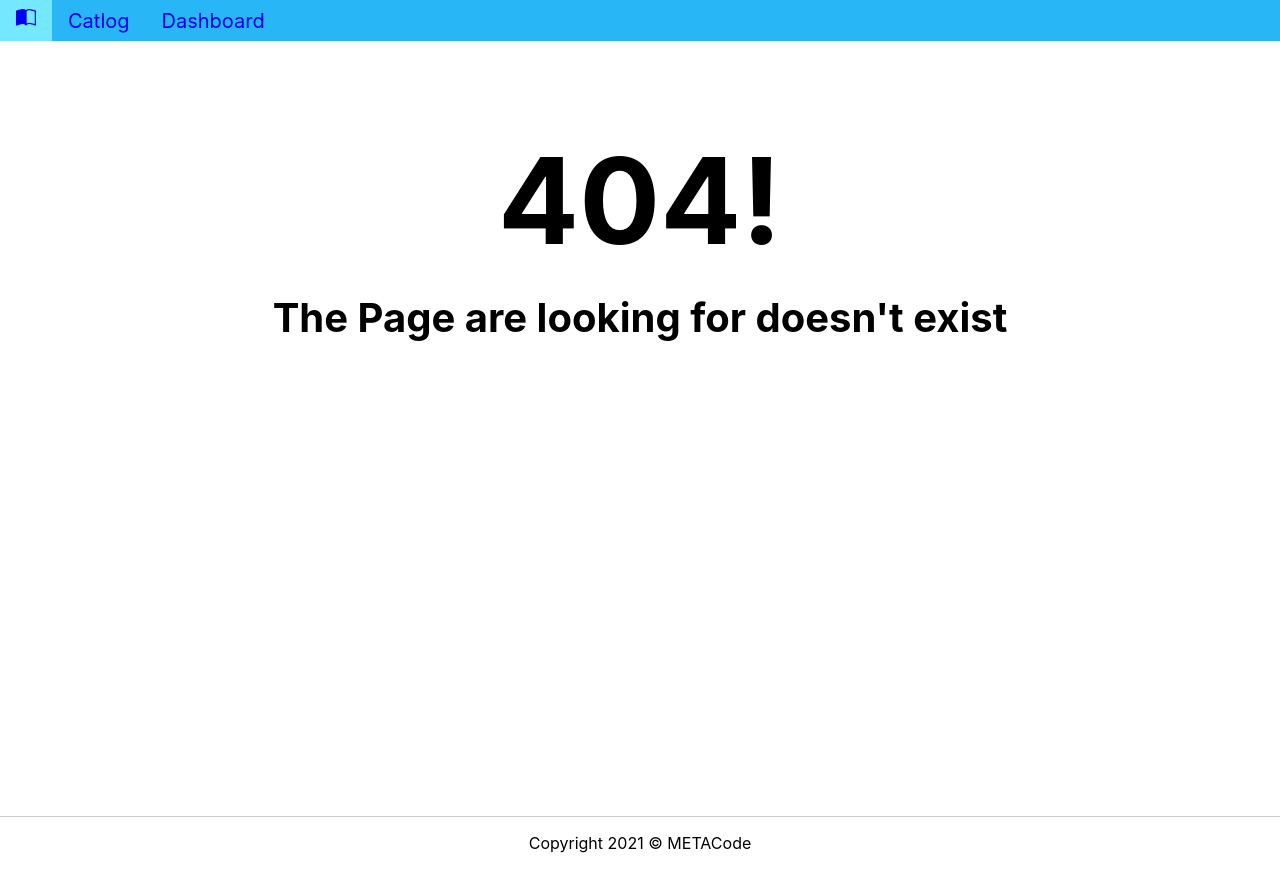
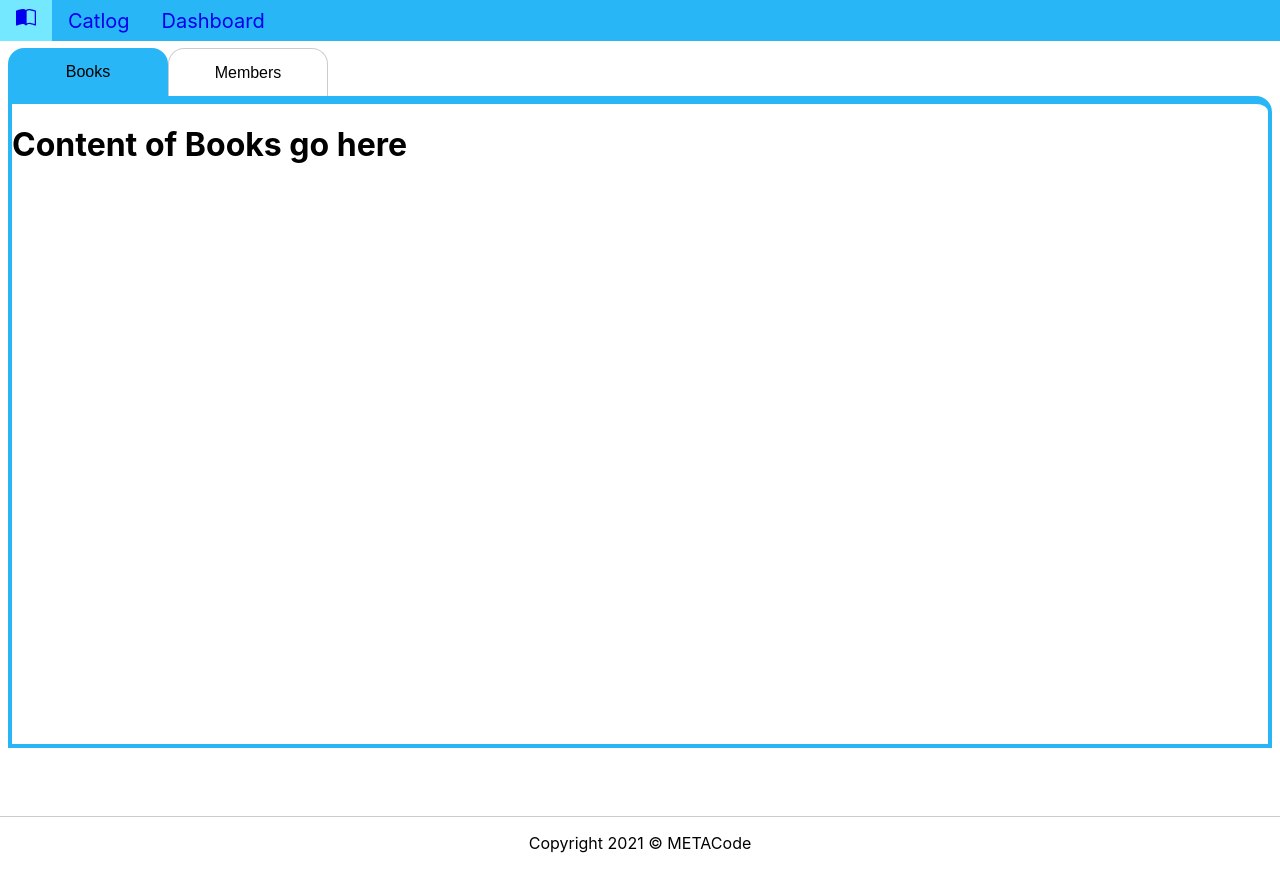
Before and after one commit to lahirusandaruwan7/LMS-Project-practice, a React (Create React App) app: page / in a window 1280 px wide. Before the commit this address had no page. Built offline with nearby package versions, Linux system fonts and the light colour scheme.

Commit message:
Minor changes and bug fixes

```diff
--- a/src/App.js
+++ b/src/App.js
@@ -2,7 +2,7 @@ import React, { Suspense } from "react";
 
 import { ThemeProvider } from "styled-components";
 import { BsBookHalf } from "react-icons/bs";
-import { BrowserRouter as Router, Switch, Route, } from "react-router-dom";
+import { BrowserRouter as Router, Switch, Route } from "react-router-dom";
 
 import { Main, Footer, Header } from "./components/Layout";
 import { Navbar, NavItem, NavLink } from "./components/Navbar";
@@ -40,7 +40,12 @@ function App() {
         <Route exact path={CATALOG}>
           <Spinner></Spinner>
         </Route>
-        <Route><NotFound></NotFound></Route>
+        <Route exact path="/">
+          <Dashboard></Dashboard>
+        </Route>
+        <Route>
+          <NotFound></NotFound>
+        </Route>
       </Switch>
     </Suspense>
   );
--- a/src/components/Tabs.js
+++ b/src/components/Tabs.js
@@ -61,14 +61,14 @@ export default function Tabs(props) {
     <TabsContainer>
     <TabButtonContainer>
       {contents.map((content, index) => (
-        <Tab onClick={hanleClick} active={active === index} id={index}>
+        <Tab onClick={hanleClick} active={active === index} id={index} key={index} >
           {content.title}
         </Tab>
       ))}
     </TabButtonContainer>
     <TabContents>
         {contents.map((content, index) => (
-          <Content active={active === index}>{content.elements}</Content>
+          <Content active={active === index} key={index}>{content.elements}</Content>
         ))}
       </TabContents>
   </TabsContainer>
```
